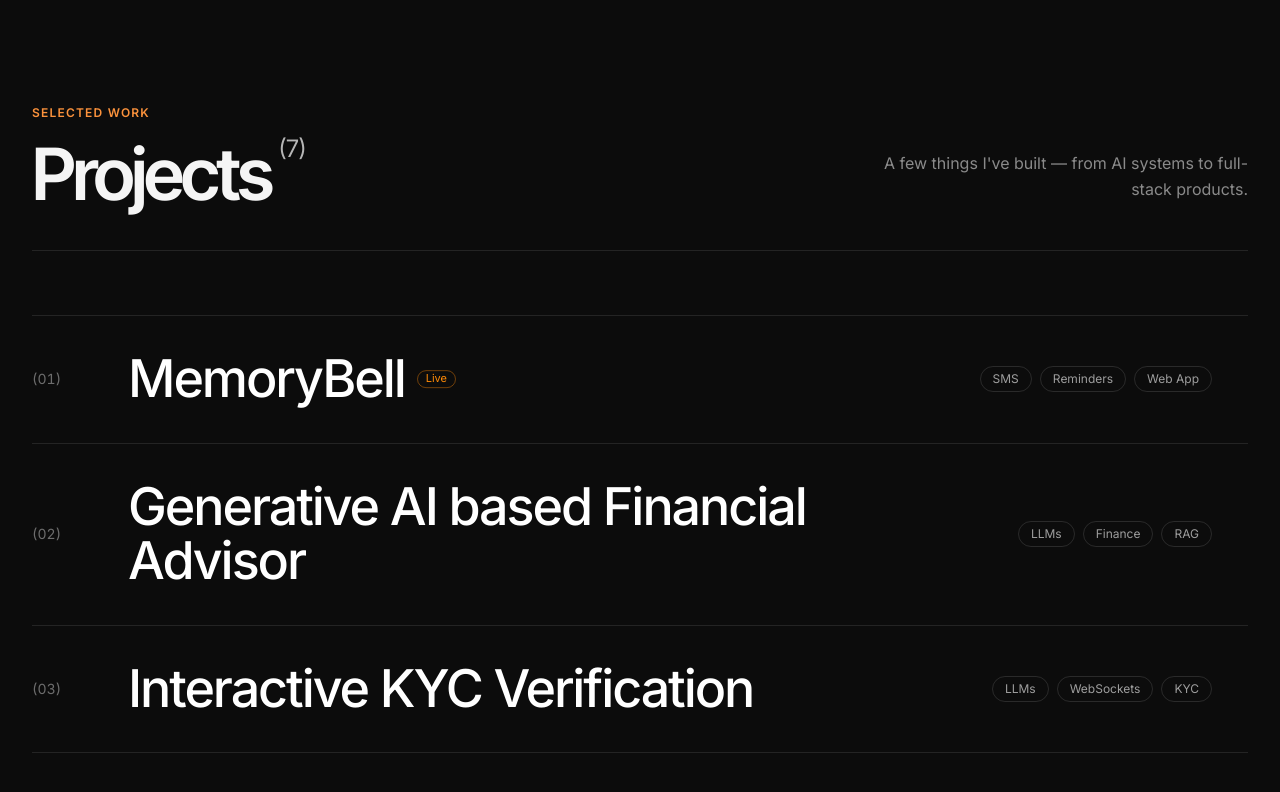
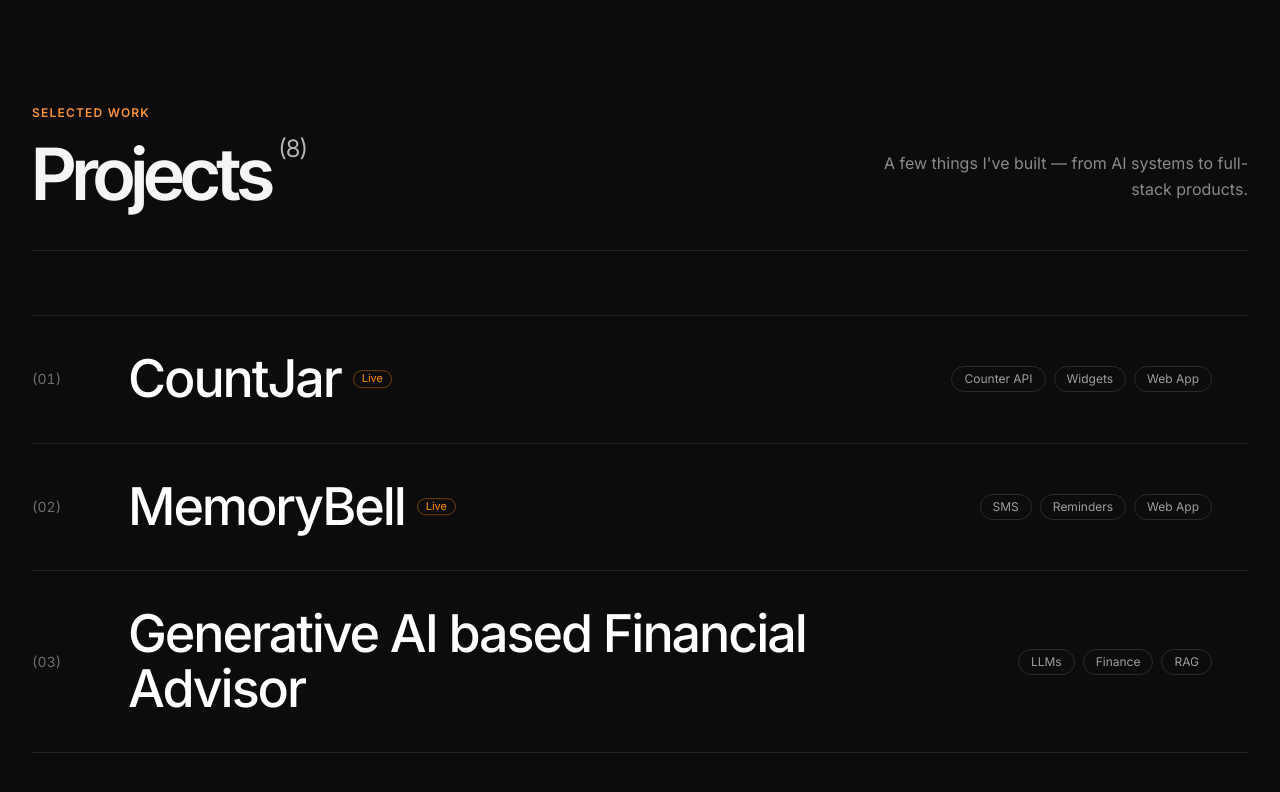
Before and after one commit to bishalde/bishalde.github.io, a Next.js app: page / in a window 1280 px wide. Shown: the part 4900-5692 px from the top of the page. Built offline with nearby package versions, Linux system fonts and the light colour scheme; no server answers.

Commit message:
Add CountJar to projects with a live link and screenshot

```diff
--- a/app/data.js
+++ b/app/data.js
@@ -136,6 +136,14 @@ export const profile = {
   ],
   projects: [
     {
+      title: "CountJar",
+      description:
+        "Hosted counters where every number gets its own URL. Count page views, likes, votes and ratings over a simple API, show them with drop-in widgets and badges, and get milestone alerts by webhook or SMS.",
+      tags: ["Counter API", "Widgets", "Web App"],
+      link: "https://countjar.vercel.app/",
+      image: "/projects/countjar.jpg",
+    },
+    {
       title: "MemoryBell",
       description:
         "Save a date once and get a text on the day, or up to a week ahead, every year. Counts the years and keeps your gift ideas.",
```
Also changed, not shown: public/projects/countjar.jpg (added), 1 other file (tests, documents, lock files or other folders).
